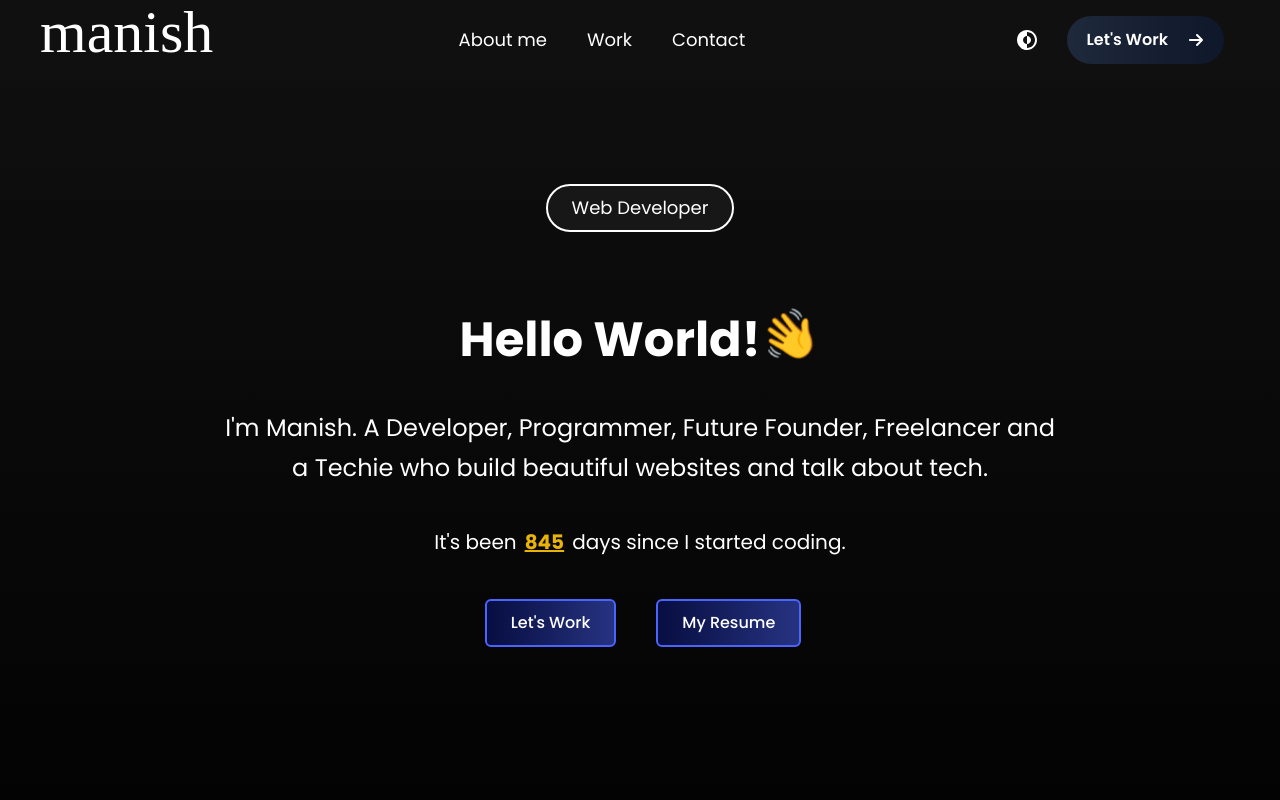
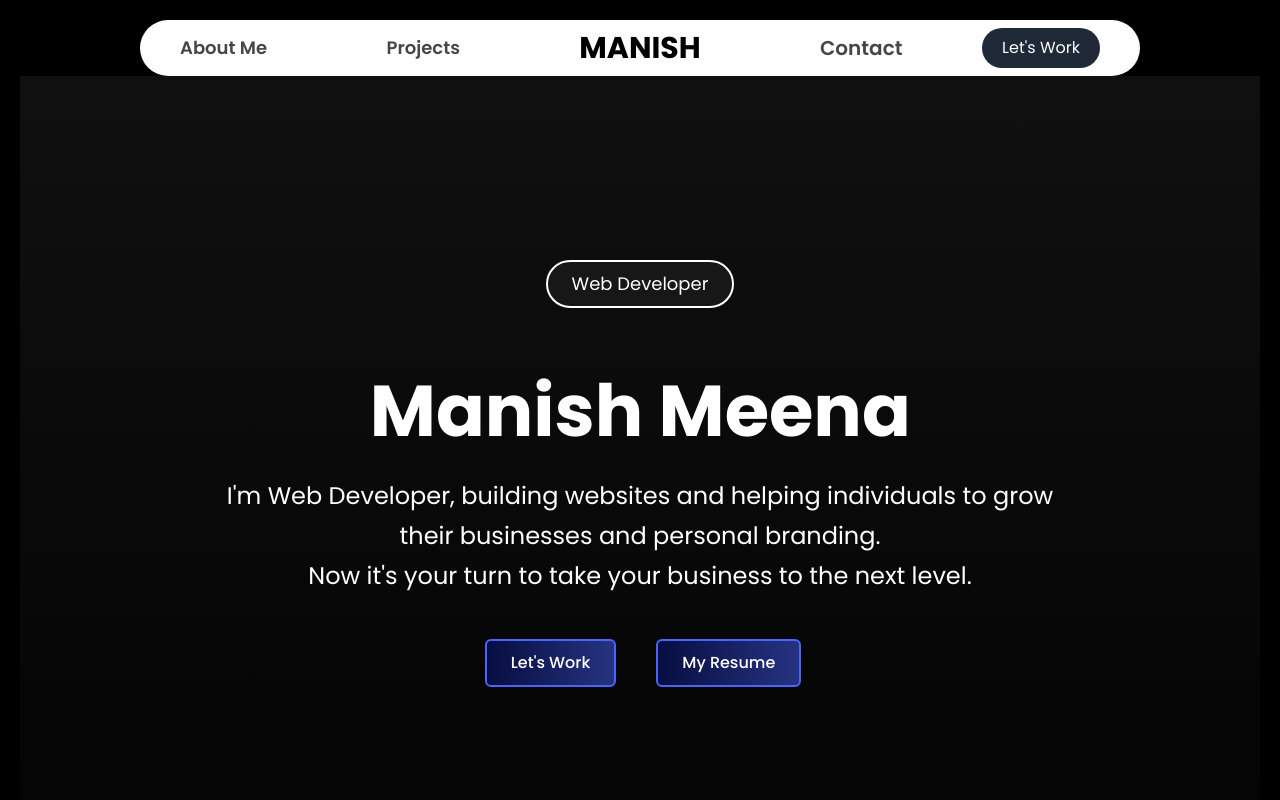
Before and after one commit to Rahul-carpenter/Portfolio, a React (Create React App) app: page / in a window 1280 px wide. Shown: the top 800 px of the page. Built offline with nearby package versions, Linux system fonts and the light colour scheme; a web font is replaced by a local one.

Commit message:
1 milli dashboard update

```diff
--- a/src/Components/About.jsx
+++ b/src/Components/About.jsx
@@ -1,4 +1,4 @@
-import React, { useRef } from "react";
+import React, { useEffect, useRef, useState } from "react";
 import { motion, useInView } from "framer-motion";
 
 import { FaGithub, FaSquareXTwitter } from "react-icons/fa6";
@@ -12,6 +12,25 @@ import { Link } from "react-router-dom";
 const About = () => {
   const ref = useRef(null);
   const isInView = useInView(ref, { once: true });
+
+  // days counter
+
+  const [days, setDays] = useState(0);
+
+  useEffect(() => {
+    // Define the start date
+    const startDate = new Date("2022-09-01");
+    const today = new Date();
+
+    // Calculate the difference in time
+    const differenceInTime = today - startDate;
+
+    // Convert time difference to days
+    const differenceInDays = Math.floor(
+      differenceInTime / (1000 * 60 * 60 * 24)
+    );
+    setDays(differenceInDays);
+  }, []); // Empty dependency array ensures this runs only once on mount
 
   return (
     <section
@@ -40,6 +59,7 @@ const About = () => {
           <p className="my-5 sm:my-10 sm:text-lg md:text-xl leadingP">
             Welcome to my corner of the Internet.
           </p>
+          <p className="my-5 sm:my-10 sm:text-lg md:text-xl leadingP">{days}</p>
           <p className="my-5 sm:my-10 sm:text-lg md:text-xl leadingP ">
             I'm all about creating websites—whether it's for businesses,
             portfolio, or landing pages. If it's on the web, I'm probably
--- a/src/Components/Hero.jsx
+++ b/src/Components/Hero.jsx
@@ -7,27 +7,7 @@ import { PiReadCvLogo } from "react-icons/pi";
 import { IoRocketOutline } from "react-icons/io5";
 
 const Hero = () => {
-  // days counter
-
-  const [days, setDays] = useState(0);
-
-  useEffect(() => {
-    // Define the start date
-    const startDate = new Date("2022-09-01");
-    const today = new Date();
-
-    // Calculate the difference in time
-    const differenceInTime = today - startDate;
-
-    // Convert time difference to days
-    const differenceInDays = Math.floor(
-      differenceInTime / (1000 * 60 * 60 * 24)
-    );
-    setDays(differenceInDays);
-  }, []); // Empty dependency array ensures this runs only once on mount
-
-  // Menu toggle handling
-
+  const opacity = 0.06;
   return (
     <section
       id="hero"
@@ -56,38 +36,19 @@ const Hero = () => {
         <div className="flex justify-center text-3xl sm:text-5xl dark:text-white font-bold ">
           <motion.div
             initial={{ opacity: 0 }}
-            animate={{ opacity: 1 }}
-            transition={{ duration: 0 }}
+            animate={{ scale: [1, 1, 1.5], opacity: 1 }}
+            transition={{ duration: 1 }}
             className="flex items-center space-x-2"
           >
-            Hello World!
-            <motion.span
-              animate={{
-                rotate: [0, 20, -20, 20, -20, 0],
-              }}
-              transition={{
-                repeat: Infinity,
-                repeatType: "loop",
-                duration: 1.5,
-                ease: "easeInOut",
-              }}
-              className="text-3xl sm:text-5xl pb-2"
-            >
-              👋
-            </motion.span>
+            Manish Meena
           </motion.div>
         </div>
         <div className="w-[90%] sm:w-[70%] mx-auto flex justify-center text-xl sm:text-2xl dark:text-white leading-8 sm:leading-10 text-center mt-10">
-          I'm Manish. A Developer, Programmer, Future Founder, Freelancer and a
-          Techie who build beautiful websites and talk about tech.
+          I'm Web Developer, building websites and helping individuals to grow
+          their businesses and personal branding. <br /> Now it's your turn to
+          take your business to the next level.
         </div>
-        <div className="w-[90%] sm:w-[70%]  mx-auto sm:text-xl dark:text-white  text-center mt-10">
-          It's been
-          <span className=" mx-2 rounded-lg  font-bold underline text-yellow-500 hover:text-black dark:hover:text-white">
-            {days}
-          </span>
-          days since I started coding.
-        </div>
+
         <div className="flex justify-center gap-10 mt-10">
           <Link
             to={"/contact-form"}
--- /dev/null
+++ b/src/Components/Navbar.jsx
@@ -0,0 +1,76 @@
+import React, { useEffect, useState } from "react";
+import { IoRocketOutline } from "react-icons/io5";
+import { Link } from "react-router-dom";
+
+const Navbar = () => {
+  // / dark mode / light mode implementations
+
+  const [isDarkMode, setIsDarkMode] = useState(() => {
+    // Check local storage for theme preference
+    const storedTheme = localStorage.getItem("theme");
+    if (storedTheme) {
+      return storedTheme === "dark"; // Return true if 'dark', false otherwise
+    }
+    // If no theme is set, default to dark mode
+    localStorage.setItem("theme", "dark");
+    return true; // Default to dark mode
+  });
+
+  // Apply the theme on initial load
+  useEffect(() => {
+    const root = document.documentElement;
+    if (isDarkMode) {
+      root.classList.add("dark");
+    } else {
+      root.classList.remove("dark");
+    }
+  }, [isDarkMode]);
+
+  // Toggle the dark mode and save to localStorage
+  const toggleDarkMode = () => {
+    setIsDarkMode((prev) => {
+      const newMode = !prev;
+      localStorage.setItem("theme", newMode ? "dark" : "light");
+      return newMode;
+    });
+  };
+  return (
+    <div>
+      <nav className="max-w-[1000px] mx-auto bg-black dark:bg-white flex justify-between items-center rounded-full px-5 py-2">
+        <div className="navLinks w-full px-5 flex gap-5 text-lg font-semibold  justify-between items-center">
+          <a
+            href="#about"
+            className="text-white dark:text-[#000000b9]  dark:hover:text-[#000000] "
+          >
+            About Me
+          </a>
+          <a
+            href="#projects"
+            className="text-white dark:text-[#000000b9] dark:hover:text-[#000000] "
+          >
+            Projects
+          </a>
+        </div>
+        <div className="logo w-full px-5 flex justify-center items-center text-xl sm:text-2xl md:text-3xl font-bold">
+          MANISH
+        </div>
+        <div className="navLinks w-full flex justify-between items-center gap-5 px-5">
+          <a
+            href="#about"
+            className="text-white text-xl font-semibold  dark:text-[#000000b9] dark:hover:text-[#000000]  "
+          >
+            Contact
+          </a>
+          <a
+            href="#_"
+            class="block py-2  text-white bg-gray-800 px-5 hover:bg-gray-900 rounded-full"
+          >
+            Let's Work
+          </a>
+        </div>
+      </nav>
+    </div>
+  );
+};
+
+export default Navbar;
--- a/src/Pages/Landing.jsx
+++ b/src/Pages/Landing.jsx
@@ -1,5 +1,4 @@
-import React, { useEffect, useState } from "react";
-import { Link } from "react-router-dom";
+import React from "react";
 
 import Hero from "../Components/Hero";
 import About from "../Components/About";
@@ -8,130 +7,17 @@ import Work from "../Components/Work";
 import Footer from "../Components/Footer";
 import Services from "../Components/Services";
 import Thanks from "../Components/Thanks";
-
-import { FaArrowRight } from "react-icons/fa6";
-import { MdMenuOpen } from "react-icons/md";
-import { MdOutlineMenu } from "react-icons/md";
-import { CgDarkMode } from "react-icons/cg";
+import Navbar from "../Components/Navbar";
 
 const Landing = () => {
-  // dark mode / light mode implementations
-
-  const [isDarkMode, setIsDarkMode] = useState(() => {
-    // Check local storage for theme preference
-    const storedTheme = localStorage.getItem("theme");
-    if (storedTheme) {
-      return storedTheme === "dark"; // Return true if 'dark', false otherwise
-    }
-    // If no theme is set, default to dark mode
-    localStorage.setItem("theme", "dark");
-    return true; // Default to dark mode
-  });
-
-  // Apply the theme on initial load
-  useEffect(() => {
-    const root = document.documentElement;
-    if (isDarkMode) {
-      root.classList.add("dark");
-    } else {
-      root.classList.remove("dark");
-    }
-  }, [isDarkMode]);
-
-  // Toggle the dark mode and save to localStorage
-  const toggleDarkMode = () => {
-    setIsDarkMode((prev) => {
-      const newMode = !prev;
-      localStorage.setItem("theme", newMode ? "dark" : "light");
-      return newMode;
-    });
-  };
-
-  const [menuOpen, setMenuOpen] = useState(false);
-  const toggleMenu = () => {
-    setMenuOpen(!menuOpen);
-  };
+  //   const [menuOpen, setMenuOpen] = useState(false);
+  //   const toggleMenu = () => {
+  //     setMenuOpen(!menuOpen);
+  //   };
 
   return (
-    <div className="w-full h-max  relative overflow-x-hidden">
-      <nav className="bg-white dark:bg-[#101010]  w-full z-[999999] fixed top-0">
-        <div className="Navbar w-full h-[80px] flex justify-between items-center px-10 relative z-[99999999]">
-          <div className="Logo text-5xl sm:text-6xl flex items-center dark:text-white pb-4">
-            manish
-          </div>
-          <div className="navLinks md:flex items-center gap-5 lg:gap-10 hidden lg:text-lg dark:text-white ">
-            <a href="#about" className="hover:text-[#4e43ca]">
-              About me
-            </a>
-            <a href="#project" className="hover:text-[#4e43ca]">
-              Work
-            </a>
-            <Link to={"/contact-form"} className="hover:text-[#4e43ca]">
-              Contact
-            </Link>
-          </div>
-          <div className="mode md:flex items-center gap-5 hidden px-4 py-2 rounded-full ">
-            <div
-              onClick={toggleDarkMode}
-              className="chageMode hover:bg-[#a5a5a5] hover:dark:bg-[#41410b] p-2 rounded-full cursor-pointer"
-            >
-              <CgDarkMode className="text-black dark:text-white text-lg sm:text-xl md:text-2xl " />
-            </div>
-            <div className="group cursor-pointer slide-anime px-5 py-3 rounded-full  dark:bg-gradient-to-r from-slate-800 to-slate-900 bg-[#1f2937] text-white dark:text-white flex gap-5 items-center font-semibold ">
-              <Link to={"/contact-form"} className=" ">
-                Let's Work
-              </Link>
-              <FaArrowRight
-                className={`group-hover:translate-x-2 transition-all`}
-              />
-            </div>
-          </div>
-          <div className="hamburger md:hidden text-2xl dark:text-white flex items-center gap-5">
-            <div className="chageMode hover:bg-[#a5a5a5] hover:dark:bg-[#4b4b4b] p-2 rounded-full">
-              <CgDarkMode onClick={toggleDarkMode} />
-            </div>
-            <MdOutlineMenu onClick={toggleMenu} />
-          </div>
-          <div
-            className={`menu w-full h-screen  ${
-              menuOpen === true ? "scale-y-[1]" : " scale-y-0"
-            } flex items-center flex-col gap-5 absolute left-0 top-[0] bg-[#ffffff] dark:bg-[#000000] ease-in duration-150 `}
-          >
-            <div className="closeMenu w-full px-10 dark:text-white h-[80px] text-2xl text-left  flex items-center pb-5 justify-end gap-10">
-              <MdMenuOpen
-                className="text-3xl dark:text-white mt-5"
-                onClick={toggleMenu}
-              />
-            </div>
-            <div className="menuItems flex flex-col gap-5 text-center dark:text-white">
-              <a
-                href="#about"
-                className="hover:text-[#4e43ca]"
-                onClick={toggleMenu}
-              >
-                About me
-              </a>
-              <a
-                href="#project"
-                className="hover:text-[#4e43ca]"
-                onClick={toggleMenu}
-              >
-                Work
-              </a>
-
-              <Link
-                to={"/contact-form"}
-                href="#contact"
-                className="hover:text-[#4e43ca]"
-                onClick={toggleMenu}
-              >
-                Contact
-              </Link>
-            </div>
-          </div>
-        </div>
-      </nav>
-
+    <div className="w-full h-max  relative overflow-x-hidden bg-white dark:bg-black p-5">
+      <Navbar />
       <Hero />
       <About />
       <Skills />
--- a/src/Pages/ProgressDashboard.jsx
+++ b/src/Pages/ProgressDashboard.jsx
@@ -261,7 +261,7 @@ const ProgressDashboard = () => {
         </div>
 
         <div className="countdown bg-gradient-to-r from-slate-800 via-slate-950 to-slate-800 text-white py-5 text-center rounded">
-          <h1 className="text-xl font-bold mb-6">Challenge will start in</h1>
+          <h1 className="text-xl font-bold mb-6">Challenge will ends in</h1>
           <div className="flex justify-center gap-4 text-xl">
             {Object.entries(timeLeft).map(([key, value]) => (
               <div key={key} className="flex flex-col items-center">
```
Also changed, not shown: public/img/Logo.svg (added).
